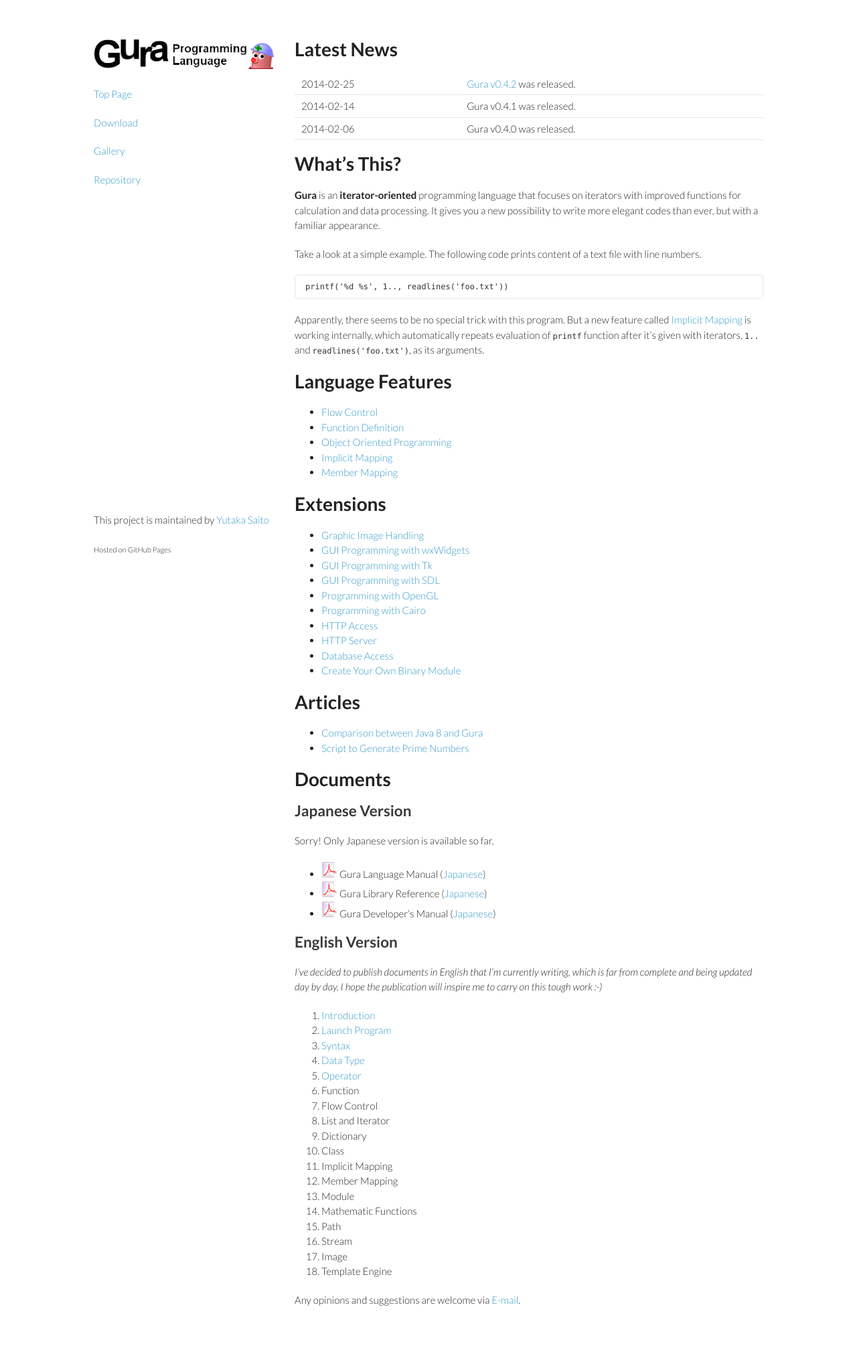
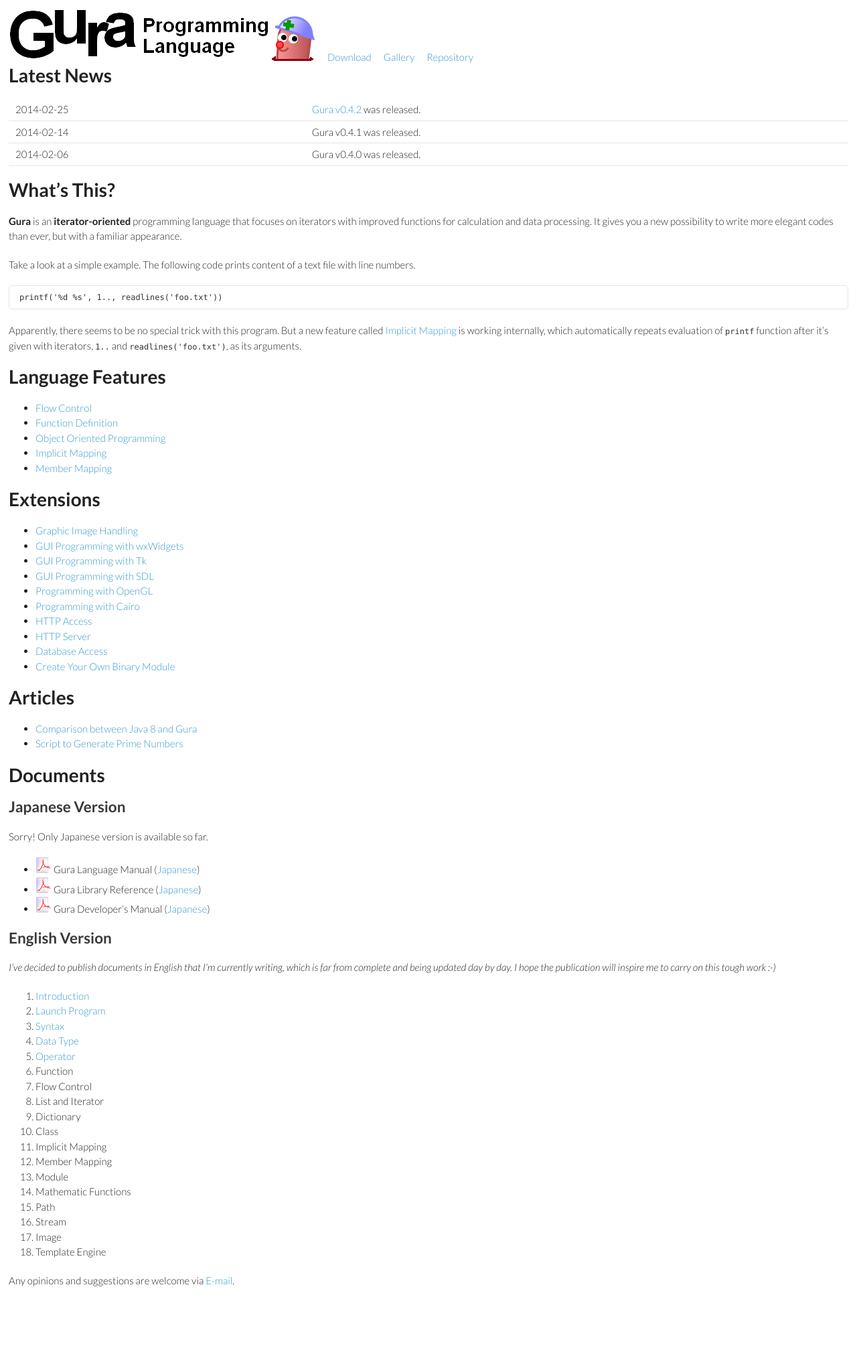
Before and after one commit to rudidude86/gura-lang.github.io, a Jekyll site: the page built from index.md, in a window 1280 px wide. Shown: the whole page at 67% size. Built offline with Jekyll 4.4.1, drawn with Linux system fonts in a browser that asks for light colours; Markdown is read by kramdown in place of the engine named in the settings; after the commit the page ends 1956 px from its top, so only the background shows below that.

Commit message:
updated layout

```diff
--- a/_includes/footer.html
+++ b/_includes/footer.html
@@ -1,9 +1,2 @@
-      </section>
-      <footer>
-        <p>This project is maintained by <a href="mailto:ypsitau@nifty.com">Yutaka Saito</a></p>
-        <p><small>Hosted on GitHub Pages</small></p>
-      </footer>
-    </div>
-    <script src="/javascripts/scale.fix.js"></script>
   </body>
 </html>
--- a/_includes/header.html
+++ b/_includes/header.html
@@ -26,14 +26,10 @@
     </script>
   </head>
   <body>
-    <div class="wrapper">
-      <header>
-        <a href="{{ topdir }}/index.html"><img src="{{ topdir }}/images/banner-medium.png" alt="Gura Programming Language/" /></a>
-        <p></p>
-        <p class="view"><a href="{{ topdir }}/index.html">Top Page</a></p>
-        <p class="view"><a href="{{ topdir }}/Download.html">Download</a></p>
-        <p class="view"><a href="{{ topdir }}/Gallery.html">Gallery</a></p>
-        <p class="view"><a href="https://github.com/gura-lang/gura">Repository</a></p>
+    <a href="{{ topdir }}/index.html"><img src="{{ topdir }}/images/banner.png" alt="Gura Programming Language/" /></a>
+    <a href="{{ topdir }}/Download.html" style="margin-left: 1em">Download</a>
+    <a href="{{ topdir }}/Gallery.html" style="margin-left: 1em">Gallery</a>
+    <a href="https://github.com/gura-lang/gura" style="margin-left: 1em">Repository</a>
     <!--
     <ul>
       <li><a href="https://github.com/gura-lang/gura/zipball/master">Download <strong>ZIP File</strong></a></li>
@@ -41,5 +37,3 @@
       <li><a href="https://github.com/gura-lang/gura">View On <strong>GitHub</strong></a></li>
     </ul>
     -->
-      </header>
-      <section>
--- a/stylesheets/styles.css
+++ b/stylesheets/styles.css
@@ -1,7 +1,7 @@
 @import url(https://fonts.googleapis.com/css?family=Lato:300italic,700italic,300,700);
 
 body {
-  padding:50px;
+  padding:5px;
   font:15px/1.5 Lato, "Helvetica Neue", Helvetica, Arial, sans-serif;
   color:#222;
   font-weight:300;
```
Lines whose indentation alone changed are shown as unchanged.
